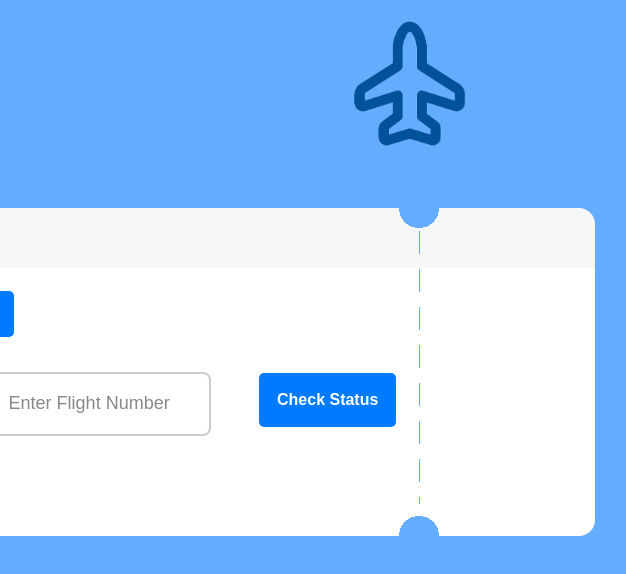
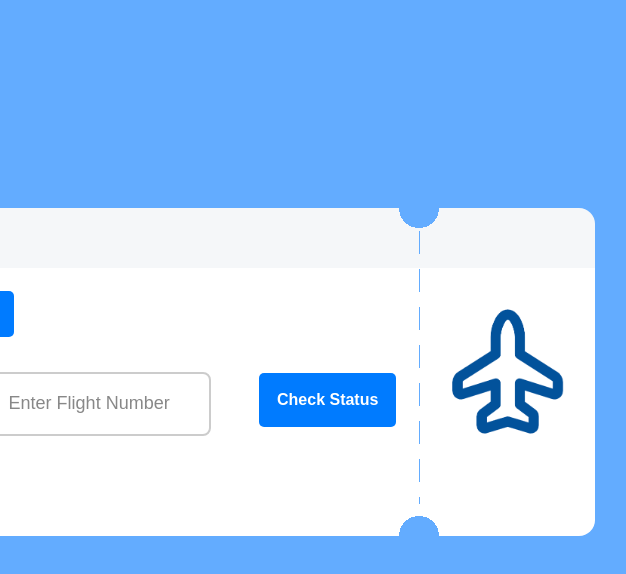
Before and after one commit to jacksonvanv/wingwatch, a plain HTML site: page flightnumber.html in a window 1280 px wide. Shown: the full height of the page, 485-1111 px from the left. Drawn offline with Linux system fonts and the light colour scheme.

Commit message:
Update styles.css

```diff
--- a/styles.css
+++ b/styles.css
@@ -312,8 +312,8 @@ input[type="text"] {
     width: 200px;
     height: auto;
     position: absolute;
-    margin-top: -144px;
-    left: 78.9%;
+    top: 50%;
+    left: 90%;
     transform: translate(-50%, -50%);
     z-index: 1;
 }
```
